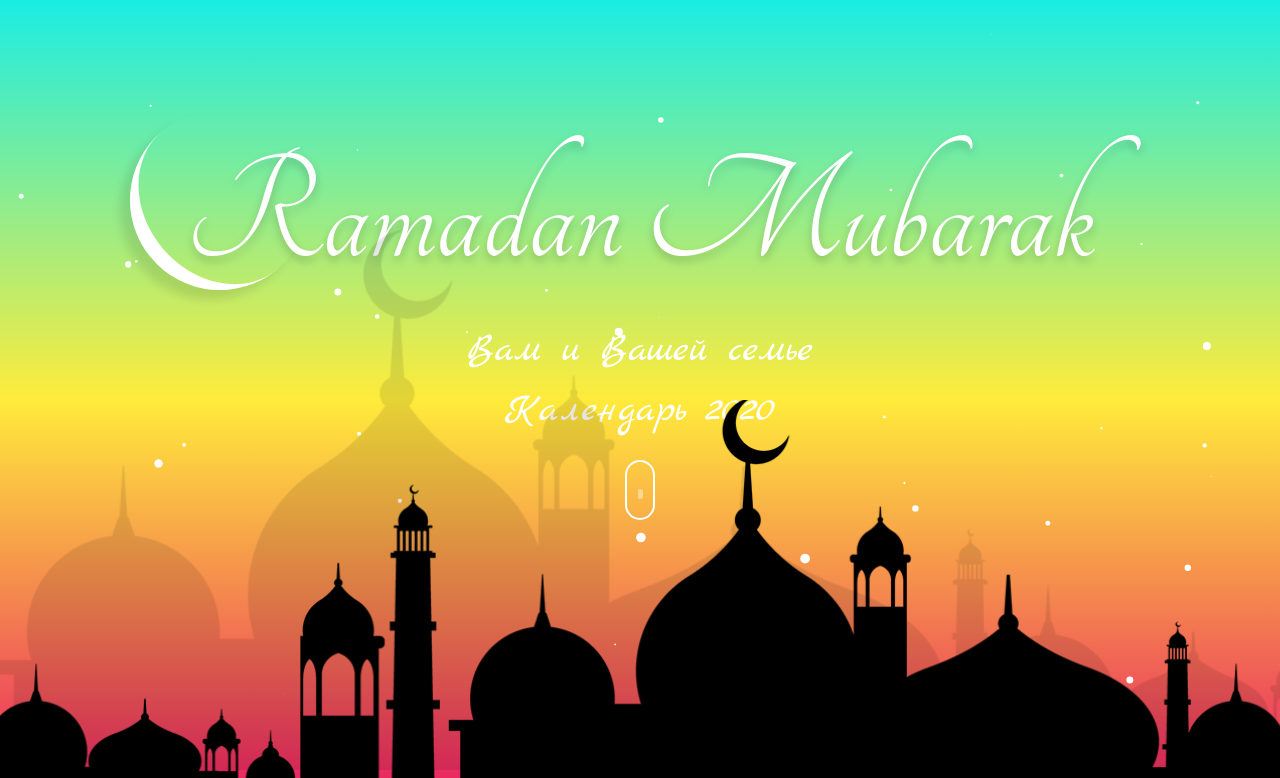
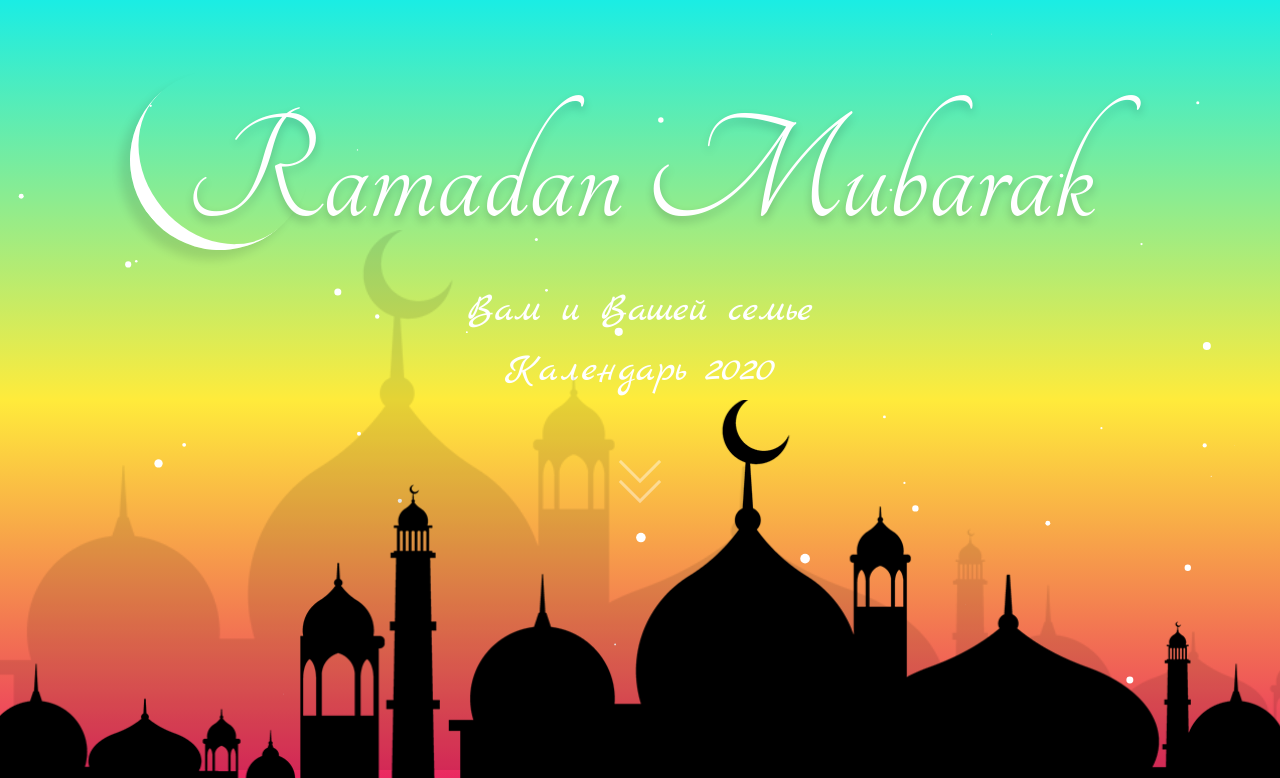
Before and after one commit to jsma3005/ramazan-2020, a plain HTML site: page index.html in a window 1280 px wide. Shown: the top 778 px of the page. Drawn offline with nearby package versions, Linux system fonts and the light colour scheme.

Commit message:
Add files via upload

```diff
--- a/css/style.css
+++ b/css/style.css
@@ -31,7 +31,7 @@ section h2{
     font-family: 'Tangerine', cursive !important;
 }
 .text{
-    padding-top: 120px;
+    padding-top: 80px;
 }
 .span{
     font-size: 40px;
@@ -110,8 +110,86 @@ section h2:before{
 }
 
 
-/* Mouse */
+/* Arrow */
+/* .arrow{
+    margin-top: 20px;
+    position: relative;
+}
+.arrow img{
+    width: 50px;
+    animation: arrow 2s infinite;
+    transition: .2s;
+}
+@keyframes arrow{
+    0%{
+        margin-top: 20px;
+        transform: translateY(-20px);
+        opacity: 0;
+    }
+    50%{
+        margin-top: 30px;
+        opacity: 1;
+    }
+    100%{
+        margin-top: 40px;
+        opacity: 0;
+        transform: translateY(20px);
+    }
+}
+*/
+
 .mouse{
+    width: 30px;
+    position: relative;
+    height: 30px;
+    /* border: 2px solid #fff; */
+    /* border-radius: 60px; */
+    margin: 20px auto;
+    z-index: 3;
+}
+.mouse::before{
+    content: '';
+    width: 100%;
+    height: 100%;
+    position: absolute;
+    top: 30px;
+    left: 50%;
+    transform: translateX(-50%) rotate(45deg);
+    border-bottom: 3px solid #fff;
+    border-right: 3px solid #fff;
+    /* border-radius: 20px; */
+    opacity: 1;
+    animation: mouse 1.5s infinite;
+    /* background-color: #fff; */
+}
+.mouse::after{
+    content: '';
+    width: 100%;
+    height: 100%;
+    position: absolute;
+    margin-top: 20px;
+    transform: translateX(-50%) rotate(45deg);
+    border-bottom: 3px solid #fff;
+    border-right: 3px solid #fff;
+    /* border-radius: 20px; */
+    opacity: 1;
+    animation: mouse 1.5s infinite;
+    /* background-color: #fff; */
+}
+
+@keyframes mouse {
+    from{
+        opacity: 1;
+        top: 10px;
+    }
+    to{
+        opacity: 0;
+        top: 40px;
+    }
+}
+
+
+/* .mouse{
     width: 30px;
     position: relative;
     height: 60px;
@@ -142,7 +220,7 @@ section h2:before{
         opacity: 0;
         top: 40px;
     }
-}
+} */
 
 
 
@@ -446,26 +524,26 @@ select {
 }
 
 @media screen and (max-width: 991px){
-/*     .calendar-block{
+    /* .calendar-block{
         display: grid !important;
         grid-template-columns: 1fr !important;
         grid-template-rows: 1fr !important;
     } */
     .box1{
-/*         padding-bottom: 50px;
+        /* padding-bottom: 50px;
         border-bottom: 2px solid rgba(0,0,0,0.7);
         border-radius: 30px; */
-	    margin-bottom: 25px;
+        margin-bottom: 25px;
     }
     .box3{
-/*         grid-row: 2 / 3;
+        /* grid-row: 2 / 3;
         padding-top: 50px;
         border-top: 2px solid rgba(0,0,0,0.7);
         border-radius: 30px;
         margin-bottom: 50px; */
-    	margin-top: 25px;
+        margin-top: 25px;
     }
-/*     .box2{
+    /* .box2{
         grid-row: 3 / 4;
     } */
 }
```
